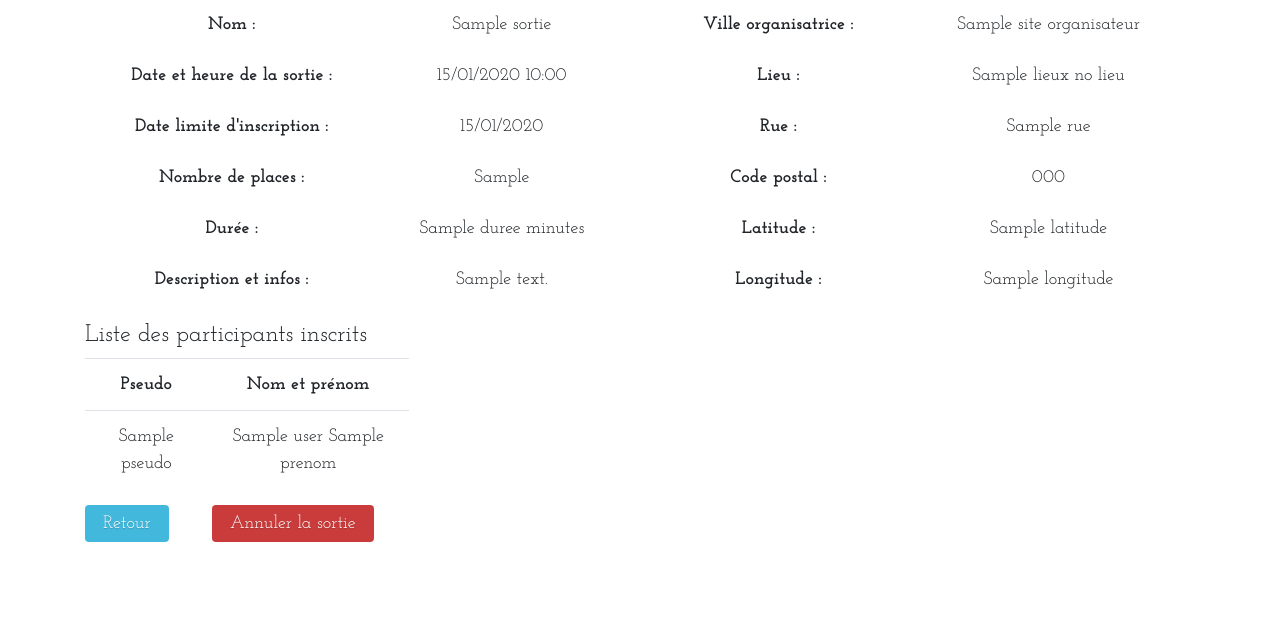
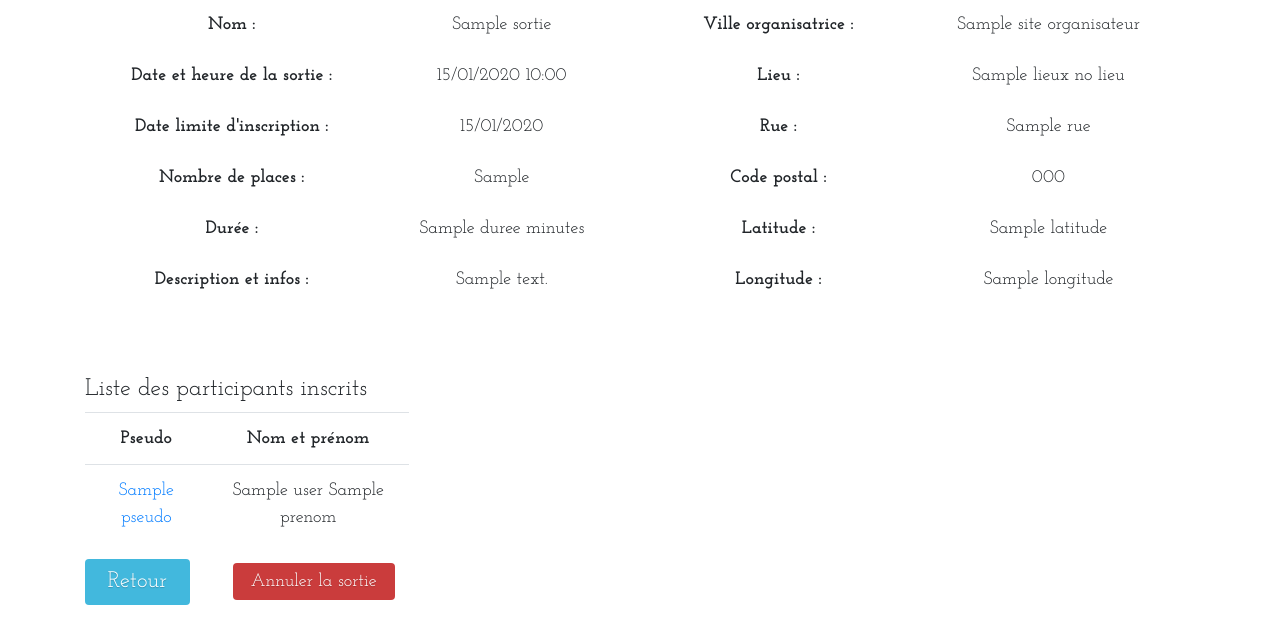
Before and after one commit to mamed9701/projet_Sortir, a Symfony app: template templates/sortie/show.html.twig in a window 1280 px wide. Shown: the part 170-800 px from the top of the page. Run offline with Twig, Linux system fonts and the light colour scheme; the template is opened without the code that fills it: most values are stand-ins (such as "Sample title", 1, 10 or a date in 2020); some libraries are stand-ins or nearby versions.

Commit message:
lien profil inscrit

```diff
--- a/src/Repository/SortieRepository.php
+++ b/src/Repository/SortieRepository.php
@@ -28,7 +28,7 @@ class SortieRepository extends ServiceEntityRepository
     public function findPseudosSortie(int $id)
     {
         $conn = $this->getEntityManager()->getConnection();
-        $sql = "SELECT pseudo,user_controller.nom,prenom FROM user_controller
+        $sql = "SELECT * FROM user_controller
             INNER JOIN user_controller_sortie ON user_controller.id=user_controller_sortie.user_controller_id
             INNER JOIN sortie ON user_controller_sortie.sortie_id=sortie.id
             WHERE sortie.id =:id";
--- a/templates/sortie/show.html.twig
+++ b/templates/sortie/show.html.twig
@@ -71,6 +71,7 @@
 
             <div class="container">
                 <div class="pure-u-7-24">
+                    <br><br>
                     <h4>Liste des participants inscrits</h4>
                     <table class="table">
                         <tr>
@@ -79,7 +80,14 @@
                         </tr>
                         {% for user in users %}
                             <tr>
-                                <td>{{ user.pseudo }}</td>
+{#                                <td>{{ user.pseudo }}</td>#}
+                                <td>
+                                    {% if app.user.pseudo is same as user.pseudo %}
+                                        {{ user.pseudo }}
+                                    {% else %}
+                                        <a href="{{ path('user_controller_index', {'id': user.id}) }}">{{ user.pseudo }}</a>
+                                    {% endif %}
+                                </td>
                                 <td>{{ user.nom }} {{ user.prenom }}</td>
 
                             </tr>
@@ -93,7 +101,7 @@
             </div>
 
             <div class="container">
-                <a href="{{ path('sortie_index') }}"><button class="pure-button button-secondary">Retour</button></a>
+                <a href="{{ path('sortie_index') }}"><button class="pure-button button-secondary button-xlarge">Retour</button></a>
                 &nbsp;&nbsp;&nbsp;&nbsp;
                 {%  if (app.user.id != sortie.organisateur.id) %}
                     {% if (date() <= (sortie.dateCloture)) %}
--- a/templates/user_controller/index.html.twig
+++ b/templates/user_controller/index.html.twig
@@ -34,7 +34,7 @@
                 </tbody>
             </table>
             <br><br><br>
-            <a href="{{ path('sortie_index') }}" class="btn btn-primary button-xlarge">Retour</a>
+            <a href="{{ path('sortie_index') }}" class="btn button-secondary button-xlarge">Retour</a>
 
         {% endfor %}
     </div>
```
Also changed, not shown: src/Entity/UserController.php (line endings or trailing spaces).
